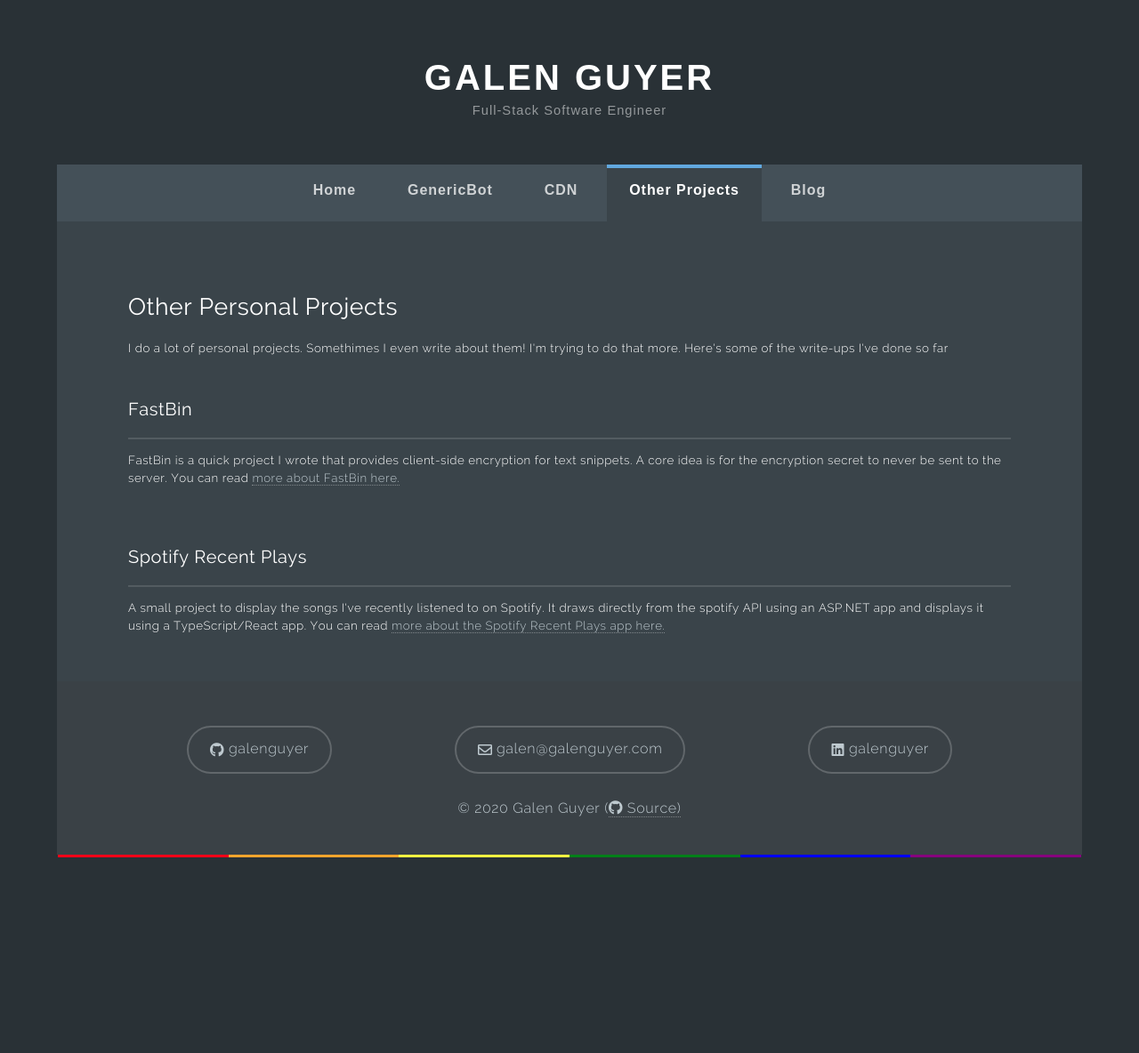
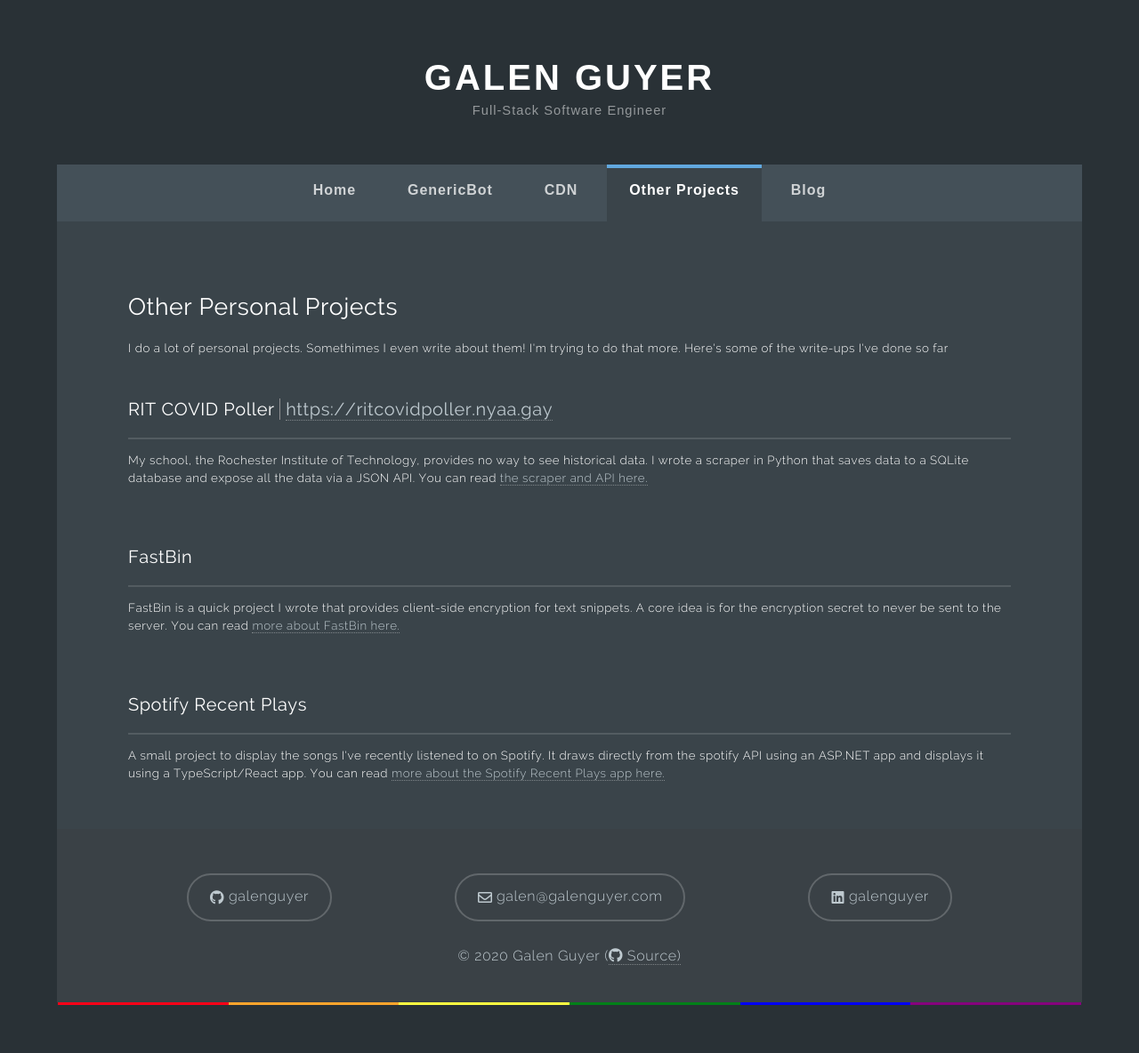
Before and after one commit to galenguyer/galenguyer.github.io.v1, a Jekyll site: the page built from projects/index.html, in a window 1280 px wide. Shown: the whole page at 89% size. Built offline with Jekyll 4.4.1, drawn with Linux system fonts in a browser that asks for light colours; before the commit the page ends 1018 px from its top, so only the background shows below that.

Commit message:
add the RIT COVID Poller to the projects page

```diff
--- a/projects/index.html
+++ b/projects/index.html
@@ -12,6 +12,16 @@ id: projects
         the write-ups I've done so far</p>
 
     <br>
+    <h3 id='fastbin'>RIT COVID Poller
+        <span class="projlink"><a
+                href="https://ritcovidpoller.nyaa.gay/api/v0/history">https://ritcovidpoller.nyaa.gay</a></span>
+    </h3>
+    <p>My school, the Rochester Institute of Technology, provides no way to see historical data. I wrote a scraper in
+        Python that saves data to a SQLite database and expose all the data via a JSON API. You can read <a
+            href="/projects/ritcovidpoller">the scraper and API here.</a></p>
+
+    <br><br>
+
     <h3 id='fastbin'>FastBin
         <!-- <span class="projlink"><a href="https://fastbin.mastrchef.rocks/">https://fastbin.mastrchef.rocks/</a></span>-->
     </h3>
```
Also changed, not shown: projects/ritcovidpoller.html (added, +38 -0 lines).
